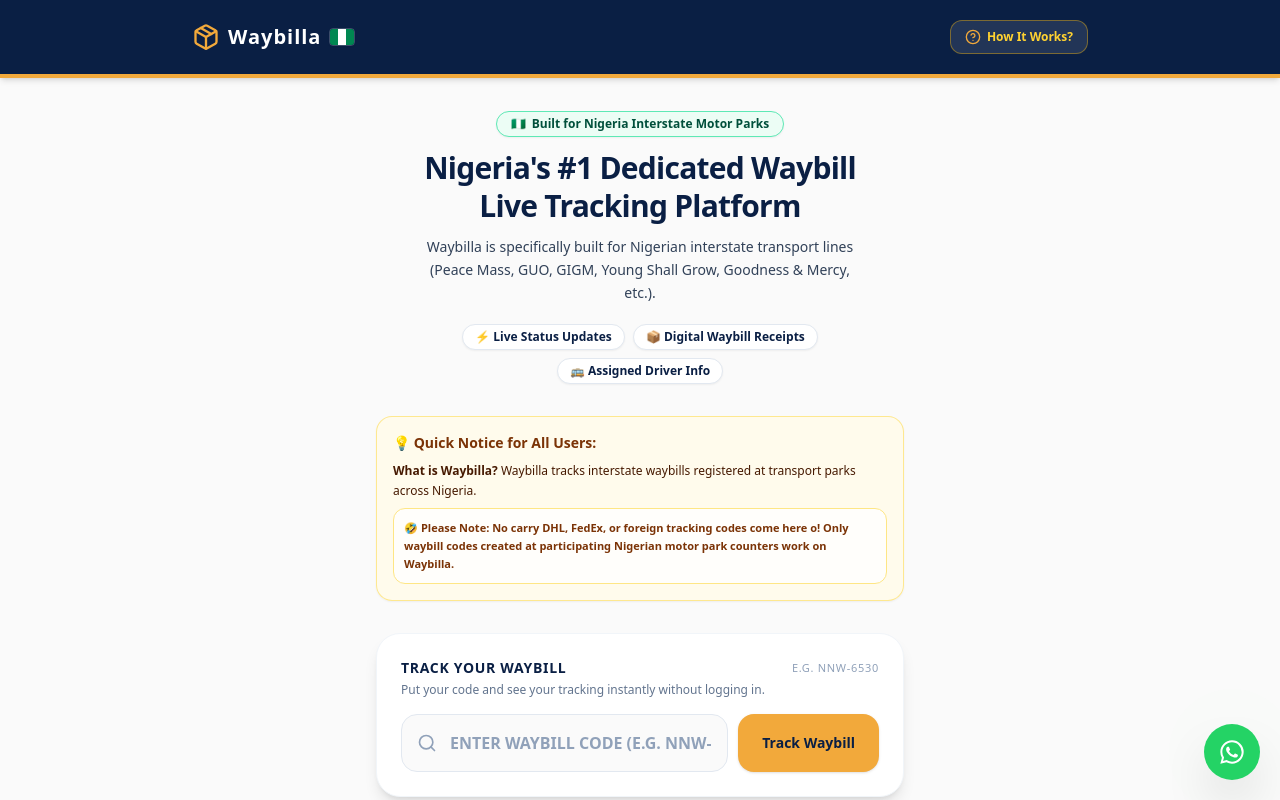
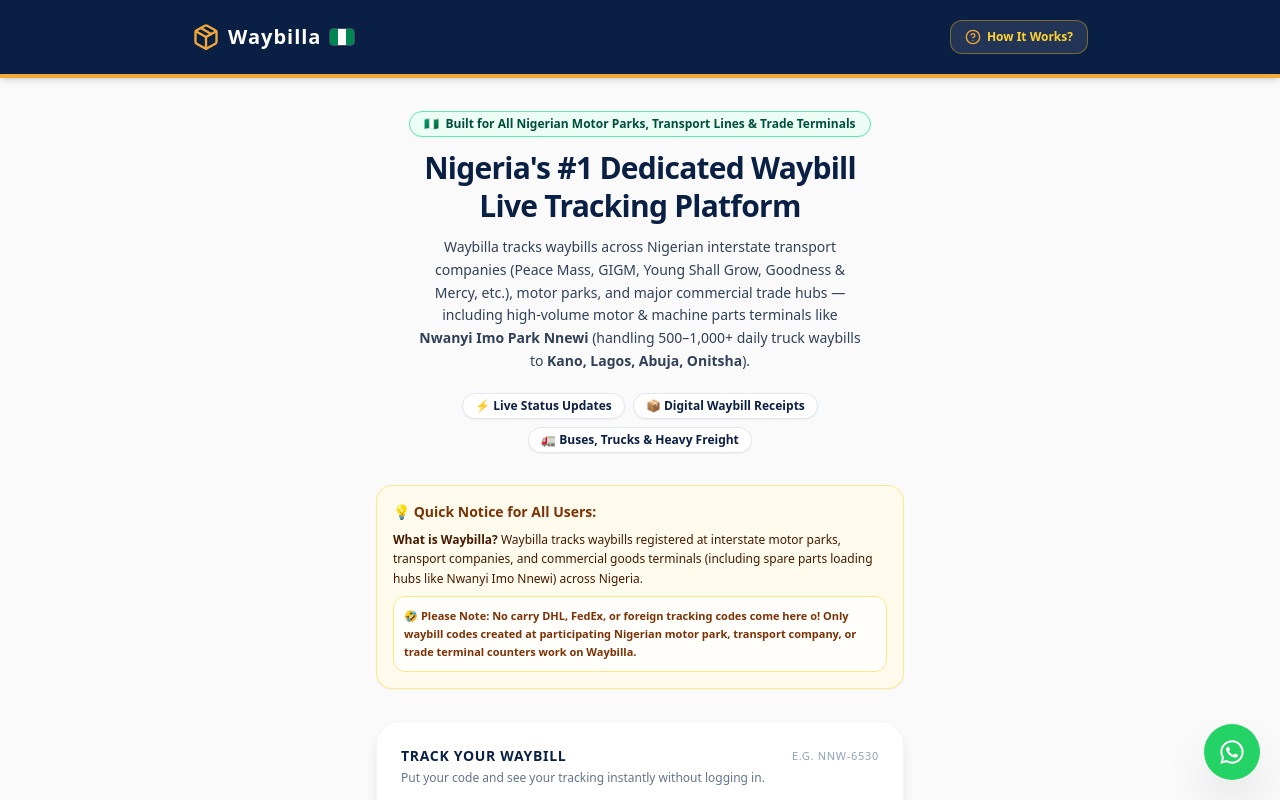
Before and after one commit to Haxel51/TrackPack, a React (Vite) app: page / in a window 1280 px wide. Shown: the top 800 px of the page. Built offline with nearby package versions, Linux system fonts and the light colour scheme.

Commit message:
docs: update app description and marketing copy
Refine brand messaging to better reflect the platform's support for diverse transport lines, motor parks, and major commercial trade hubs.

```diff
--- a/metadata.json
+++ b/metadata.json
@@ -1,6 +1,6 @@
 {
   "name": "Waybilla Nigeria",
-  "description": "Waybilla Nigeria - Motor Park Digital Waybill Live Tracking System",
+  "description": "Waybilla Nigeria - Digital Waybill Live Tracking Platform for Interstate Motor Parks, Transport Lines, and Commercial Goods Terminals",
   "requestFramePermissions": [],
   "majorCapabilities": ["MAJOR_CAPABILITY_SERVER_SIDE_GEMINI_API"]
 }
--- a/src/pages/HomePage.tsx
+++ b/src/pages/HomePage.tsx
@@ -116,7 +116,7 @@
         <div className="text-center space-y-3">
           <div className="inline-flex items-center gap-1.5 px-3.5 py-1 rounded-full bg-emerald-50 border border-emerald-300 text-emerald-900 text-xs font-extrabold shadow-xs">
             <span role="img" aria-label="Nigeria Flag">🇳🇬</span>
-            <span>Built for Nigeria Interstate Motor Parks</span>
+            <span>Built for All Nigerian Motor Parks, Transport Lines & Trade Terminals</span>
           </div>
 
           <h1 className="text-2xl sm:text-3xl font-black text-[#0A1F44] tracking-tight leading-tight max-w-md mx-auto">
@@ -124,7 +124,7 @@
           </h1>
 
           <p className="text-xs sm:text-sm text-slate-700 max-w-md mx-auto leading-relaxed">
-            Waybilla is specifically built for Nigerian interstate transport lines (Peace Mass, GUO, GIGM, Young Shall Grow, Goodness & Mercy, etc.).
+            Waybilla tracks waybills across Nigerian interstate transport companies (Peace Mass, GIGM, Young Shall Grow, Goodness & Mercy, etc.), motor parks, and major commercial trade hubs — including high-volume motor & machine parts terminals like <strong>Nwanyi Imo Park Nnewi</strong> (handling 500–1,000+ daily truck waybills to <strong>Kano, Lagos, Abuja, Onitsha</strong>).
           </p>
 
           {/* Feature highlights pill badges */}
@@ -136,7 +136,7 @@
               📦 Digital Waybill Receipts
             </span>
             <span className="bg-white border border-slate-200 px-3 py-1 rounded-full shadow-xs flex items-center gap-1">
-              🚌 Assigned Driver Info
+              🚛 Buses, Trucks & Heavy Freight
             </span>
           </div>
         </div>
@@ -147,10 +147,10 @@
             <span>💡 Quick Notice for All Users:</span>
           </div>
           <p className="leading-relaxed font-medium">
-            <strong>What is Waybilla?</strong> Waybilla tracks interstate waybills registered at transport parks across Nigeria.
+            <strong>What is Waybilla?</strong> Waybilla tracks waybills registered at interstate motor parks, transport companies, and commercial goods terminals (including spare parts loading hubs like Nwanyi Imo Nnewi) across Nigeria.
           </p>
           <div className="bg-white/80 p-2.5 rounded-xl border border-amber-200 text-amber-900 text-[11px] font-semibold leading-relaxed">
-            🤣 <strong>Please Note:</strong> No carry DHL, FedEx, or foreign tracking codes come here o! Only waybill codes created at participating Nigerian motor park counters work on Waybilla.
+            🤣 <strong>Please Note:</strong> No carry DHL, FedEx, or foreign tracking codes come here o! Only waybill codes created at participating Nigerian motor park, transport company, or trade terminal counters work on Waybilla.
           </div>
         </div>
 
```
